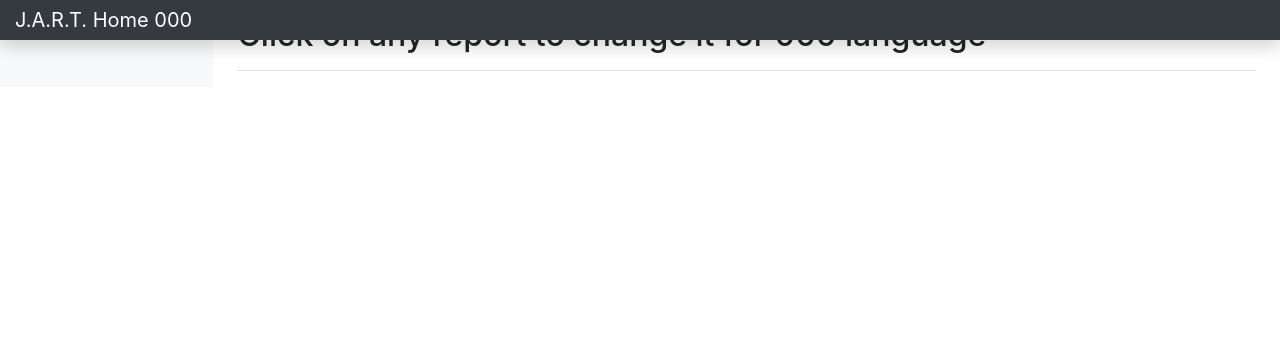
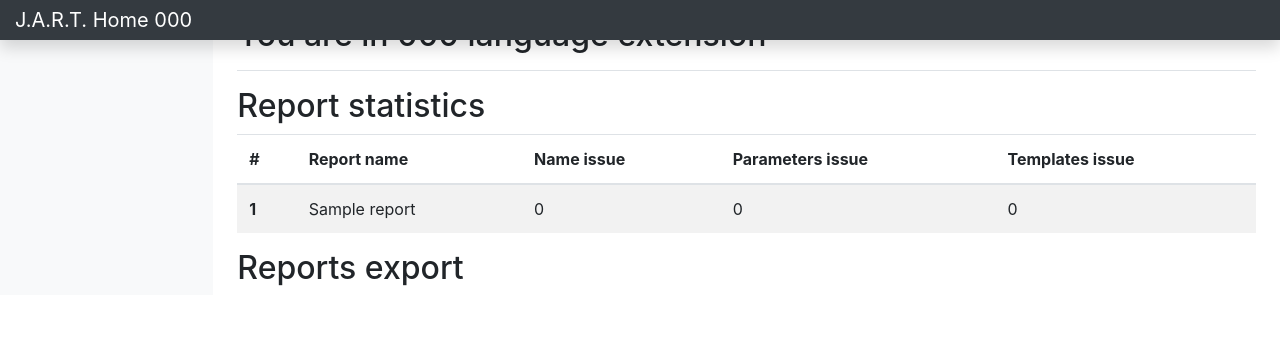
Before and after one commit to arkadyorg/xmlptranslator, a Flask app: page /language/000 in a window 1280 px wide. Shown: the top 340 px of the page. Run offline with Flask 2, Linux system fonts and the light colour scheme; tables that the repository leaves empty hold one stand-in row (values such as "Sample post"); some libraries are stand-ins or nearby versions.

Commit message:
added detailed issue preview for reports

```diff
--- a/dblogic.py
+++ b/dblogic.py
@@ -122,7 +122,7 @@ def report_list_issue_bylang(lang_id):
 		iss_param_names = db_session.query(Parameters, param_strings).filter(Parameters.report_id == instance.id, Parameters.id == param_strings.param_id, param_strings.lang_id == lang_id).filter(or_(param_strings.data == 'None', param_strings.data == None, param_strings.data == '')).count()
 		iss_def_templ_names = db_session.query(report_strings).filter(report_strings.report_id == instance.id, report_strings.lang_id == lang_id).filter(or_(report_strings.default_template == None, report_strings.default_template == 'None', report_strings.default_template == '')).count()
 		issue_sum = iss_report_names + iss_param_names + iss_def_templ_names
-		report_list.append({'id':instance.id, 'name':instance.report_name, 'issues': issue_sum})
+		report_list.append({'id':instance.id, 'name':instance.report_name, 'issues': issue_sum, 'naming_issue': iss_report_names, 'parameters_issue': iss_param_names, 'templates_issue': iss_def_templ_names})
 
 	return report_list
 
--- a/templates/reportlist.html
+++ b/templates/reportlist.html
@@ -28,9 +28,34 @@
 
         <main role="main" class="col-md-9 ml-sm-auto col-lg-10 px-4">
           <div class="d-flex justify-content-between flex-wrap flex-md-nowrap align-items-center pt-3 pb-2 mb-3 border-bottom">
-            <h1 class="h2">Click on any report to change it for {{ language }} language</h1>
+            <h1 class="h2">You are in {{ language }} language extension</h1>
+          </div>
+            <p class="h2">Report statistics</p>
+            <table class="table table-striped">
+  <thead>
+    <tr>
+      <th scope="col">#</th>
+      <th scope="col">Report name</th>
+      <th scope="col">Name issue</th>
+      <th scope="col">Parameters issue</th>
+      <th scope="col">Templates issue</th>
+    </tr>
+  </thead>
 
-          </div>
+  <tbody>
+    {% for r in reports%}
+    <tr>
+      <th scope="row">{{ r.id }}</th>
+      <td>{{ r.name }}</td>
+      <td>{{ r.naming_issue }}</td>
+      <td>{{ r.parameters_issue }}</td>
+      <td>{{ r.templates_issue }}</td>
+    </tr>
+    {% endfor %}
+  </tbody>
+
+</table>
+            <p class="h2">Reports export</p>
 
         </main>
       </div>
```
